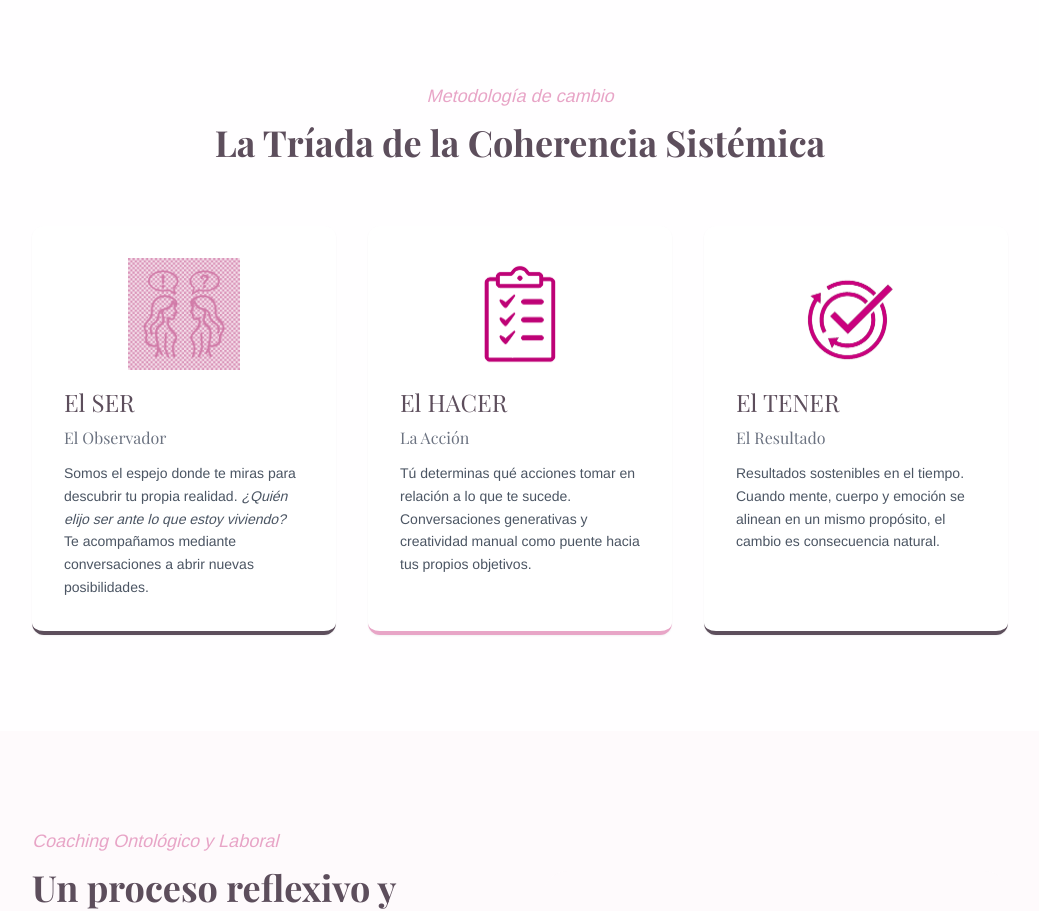
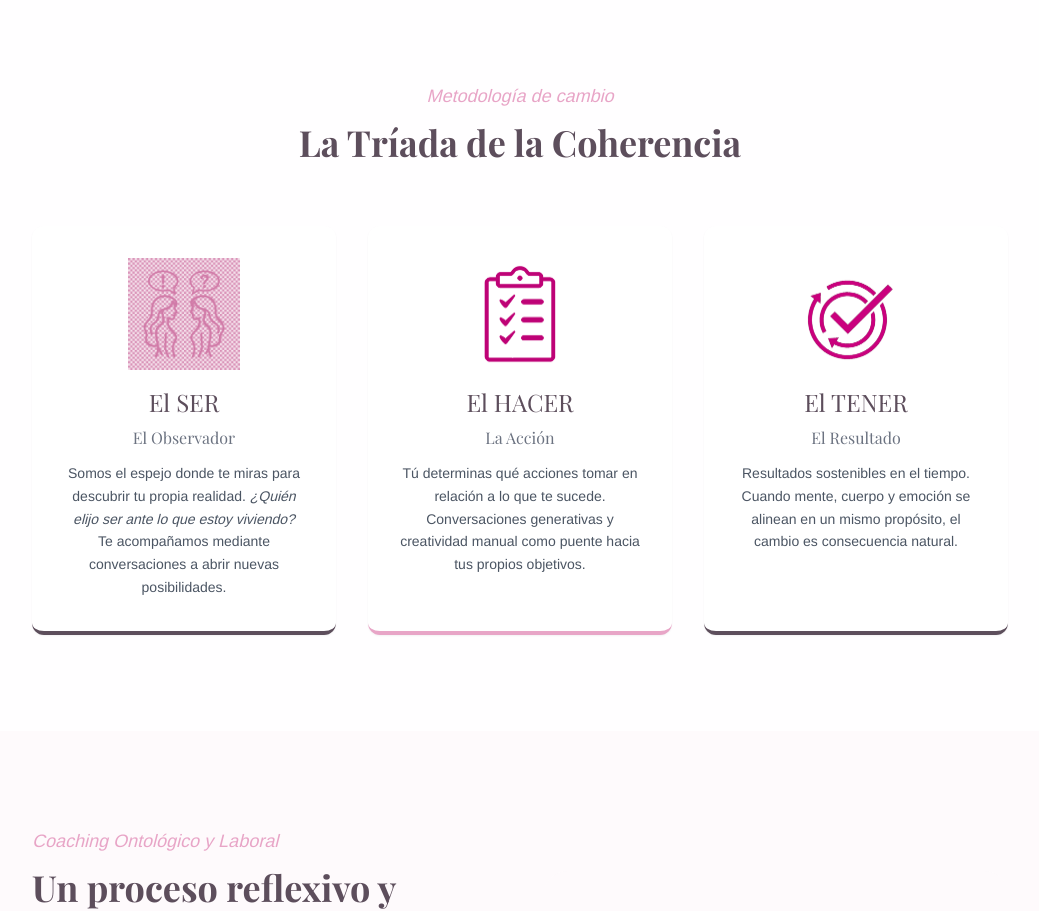
Before and after one commit to Omnix-Solution-Inc/reempoderate, a Next.js app: page / in a window 1280 px wide. Shown: the part 1200-2111 px from the top of the page, without its empty margins (120-1159 px from the left). Built offline with nearby package versions, Linux system fonts and the light colour scheme; no server answers; a web font is replaced by a local one.

Commit message:
Remove Sistémica from title, center card text

```diff
--- a/src/components/landing/ServicesSection.tsx
+++ b/src/components/landing/ServicesSection.tsx
@@ -5,13 +5,13 @@ export function ServicesSection() {
         <div className="text-center mb-16">
           <p className="text-terracotta italic text-lg mb-3">Metodología de cambio</p>
           <h2 className="font-playfair text-3xl md:text-4xl text-shamrock font-bold">
-            La Tríada de la Coherencia Sistémica
+            La Tríada de la Coherencia
           </h2>
         </div>
 
         <div className="grid grid-cols-1 md:grid-cols-3 gap-8">
           {/* SER */}
-          <div className="bg-white rounded-xl p-8 border-b-4 border-shamrock shadow-sm">
+          <div className="bg-white rounded-xl p-8 border-b-4 border-shamrock shadow-sm text-center">
             <div className="flex items-center justify-center w-full h-28 mb-4">
               <img src="/ser_icon.png" alt="Ser" className="w-full h-full object-contain" />
             </div>
@@ -22,7 +22,7 @@ export function ServicesSection() {
           </div>
 
           {/* HACER */}
-          <div className="bg-white rounded-xl p-8 border-b-4 border-terracotta shadow-sm">
+          <div className="bg-white rounded-xl p-8 border-b-4 border-terracotta shadow-sm text-center">
             <div className="flex items-center justify-center w-full h-28 mb-4">
               <img src="/hacer_icon.png" alt="Hacer" className="w-full h-full object-contain" />
             </div>
@@ -33,7 +33,7 @@ export function ServicesSection() {
           </div>
 
           {/* TENER */}
-          <div className="bg-white rounded-xl p-8 border-b-4 border-shamrock shadow-sm">
+          <div className="bg-white rounded-xl p-8 border-b-4 border-shamrock shadow-sm text-center">
             <div className="flex items-center justify-center w-full h-28 mb-4">
               <img src="/tener_icon.png" alt="Tener" className="w-full h-full object-contain" />
             </div>
```
